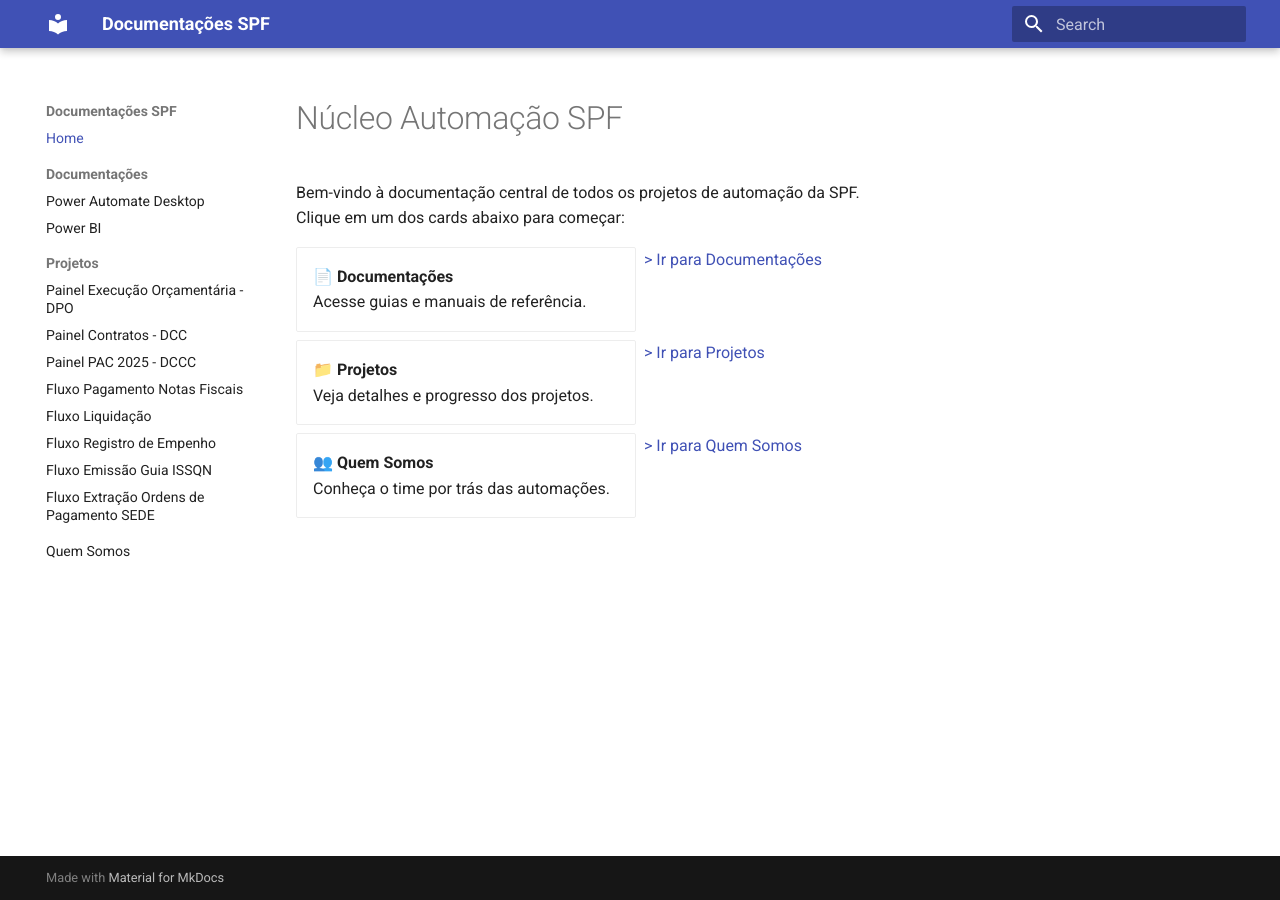
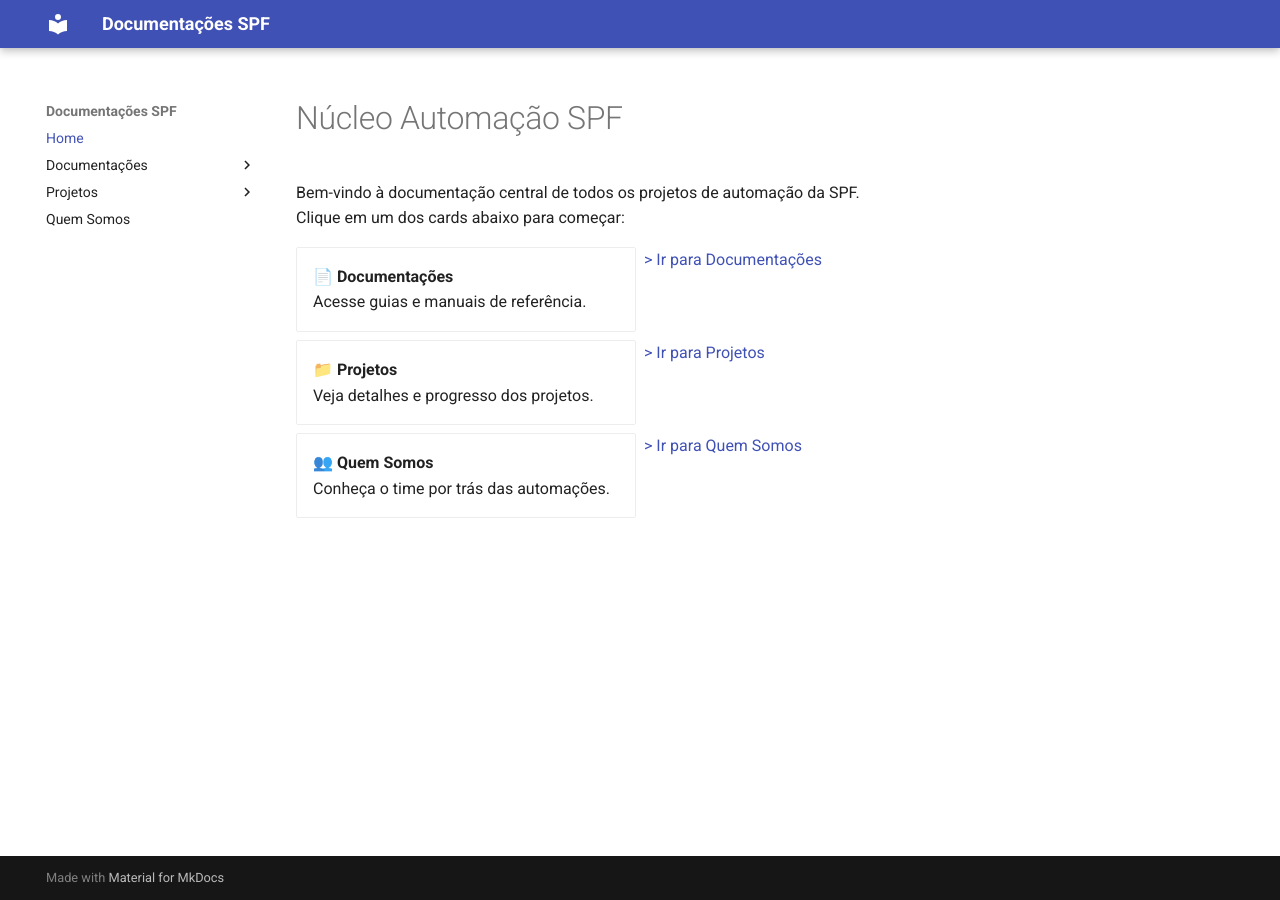
Before and after one commit to SPF-SEPLAG/mkdocs-quickstart, an MkDocs documentation site: the page built from docs/index.md, in a window 1280 px wide. Built offline with MkDocs 1.6.1 and Material for MkDocs 9.7.7, drawn with Linux system fonts in a browser that asks for light colours.

Commit message:
alteração .yml

```diff
--- a/mkdocs.yml
+++ b/mkdocs.yml
@@ -4,29 +4,29 @@
   - Home: index.md
 
   - Documentações:
-      - Power Automate Desktop: automate_desktop.md
-      - Power BI: pbi.md
+      - Power Automate Desktop: automate_desktop_documentacoes.md
+      - Power Automate Web: documentacoes_automate_web.md
+      - Power BI: pbi_documentacao.md
+      - Python: documentacoes_py.md
+
 
   - Projetos:
-      - Painel Execução Orçamentária - DPO: https://app.powerbi.com/view?r=eyJrIjoiMGUwMmRmN2MtY2YwMy00MmMwLTllNDItNTc1ZjA4NDdjNzE5IiwidCI6ImU1ZDNhZTdjLTliMzgtNDhkZS1hMDg3LWY2NzM0YTI4NzU3NCJ9
-      - Painel Contratos - DCC: https://app.powerbi.com/view?r=eyJrIjoiNjM1OGU2ODUtNGY1Yy00MjBiLTgwZTItZDM1ZGZjMTlkNjlhIiwidCI6ImU1ZDNhZTdjLTliMzgtNDhkZS1hMDg3LWY2NzM0YTI4NzU3NCJ9&pageName=0250f26b7a42d7cc6766
-      - Painel PAC 2025 - DCCC: https://app.powerbi.com/view?r=eyJrIjoiNjgxYmE0OTctMWVkMi00NWNkLTllZjctYmY5ZGIwNTdiMzI0IiwidCI6ImU1ZDNhZTdjLTliMzgtNDhkZS1hMDg3LWY2NzM0YTI4NzU3NCJ9&pageName=a193727a160379368e49
-      - Fluxo Pagamento Notas Fiscais: https://cecad365.sharepoint.com/:f:/r/sites/AutomatizacoesSPF/Documentos%20Compartilhados/General/dcf/fluxos/Registrar%20NFS%202.0?csf=1&web=1&e=UhQpDL
-      - Fluxo Liquidação: https://cecad365.sharepoint.com/:f:/r/sites/AutomatizacoesSPF/Documentos%20Compartilhados/General/dcf/fluxos/Registrar%20Liquida%C3%A7%C3%A3o%202.0?csf=1&web=1&e=YfUYau
-      - Fluxo Registro de Empenho: https://cecad365.sharepoint.com/:f:/r/sites/AutomatizacoesSPF/Documentos%20Compartilhados/General/dcf/fluxos/Registrar%20Empenho?csf=1&web=1&e=SZKQKr
-      - Fluxo Emissão Guia ISSQN: https://cecad365.sharepoint.com/:f:/r/sites/AutomatizacoesSPF/Documentos%20Compartilhados/General/dcf/fluxos/Emitir%20Guia%20ISSQN?csf=1&web=1&e=Mtf5YC
-      - Fluxo Extração Ordens de Pagamento SEDE: https://cecad365.sharepoint.com/:f:/r/sites/AutomatizacoesSPF/Documentos%20Compartilhados/General/sede?csf=1&web=1&e=amAVIG
+      - Power Automate Desktop: fluxos_automate.md
+      - Power Automate Web: fluxos_automate_web.md
+      - Power BI: projetos_bi.md
+      - Python: projetos_py.md
 
   - Quem Somos: quem_somos.md
 
 theme:
   name: material
   features:
-    - navigation.sections
+    - navigation.instant
+
 
 # Carrega seu CSS customizado (com as regras de toggle e grid de cards)
 extra_css:
-  - assets/stylesheets/custom.css
+  - align.image.css
 
 # Carrega o JS que faz o AJAX e o toggle do menu
 extra_javascript:
@@ -35,3 +35,7 @@
 markdown_extensions:
   - attr_list
   - md_in_html
+  - pymdownx.details
+
+plugins:
+ - glightbox
```
